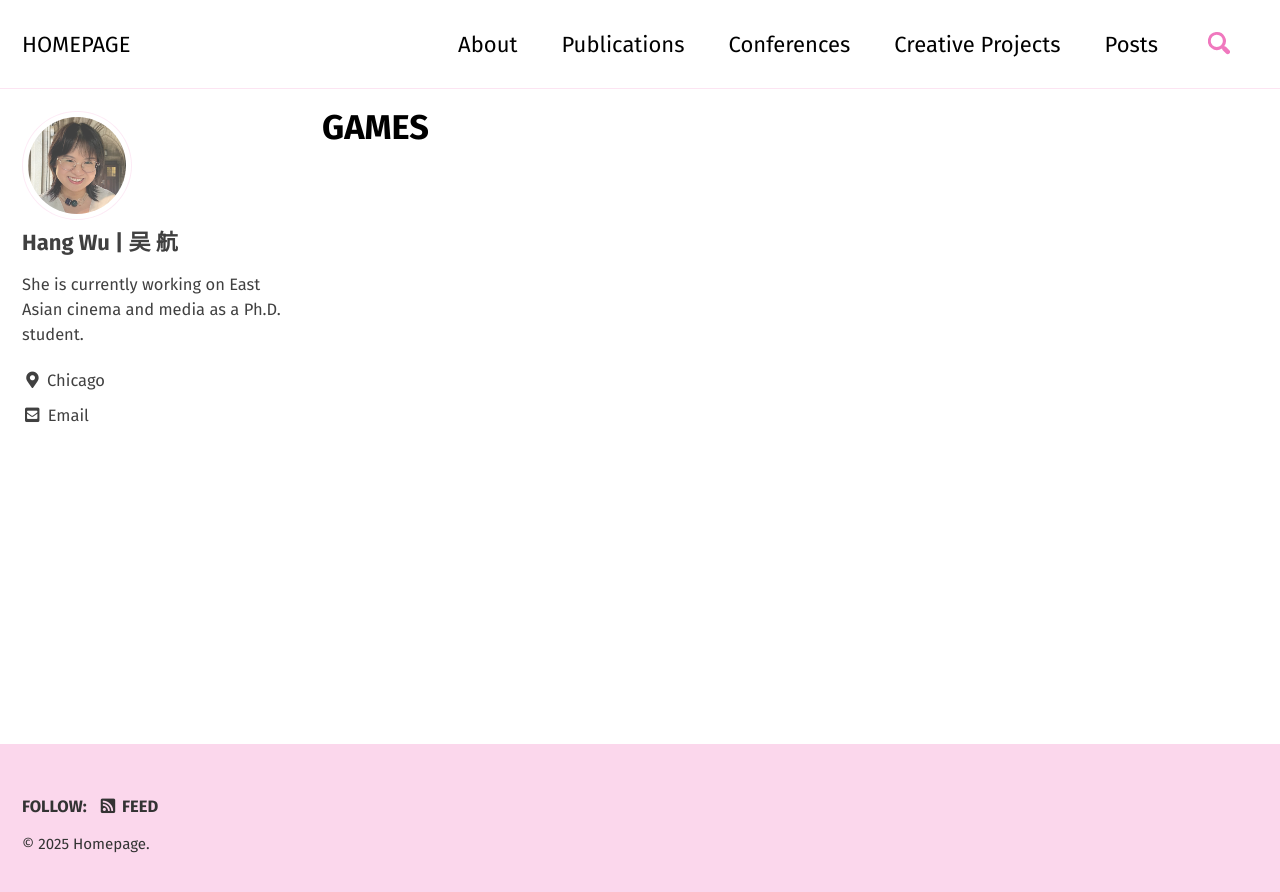
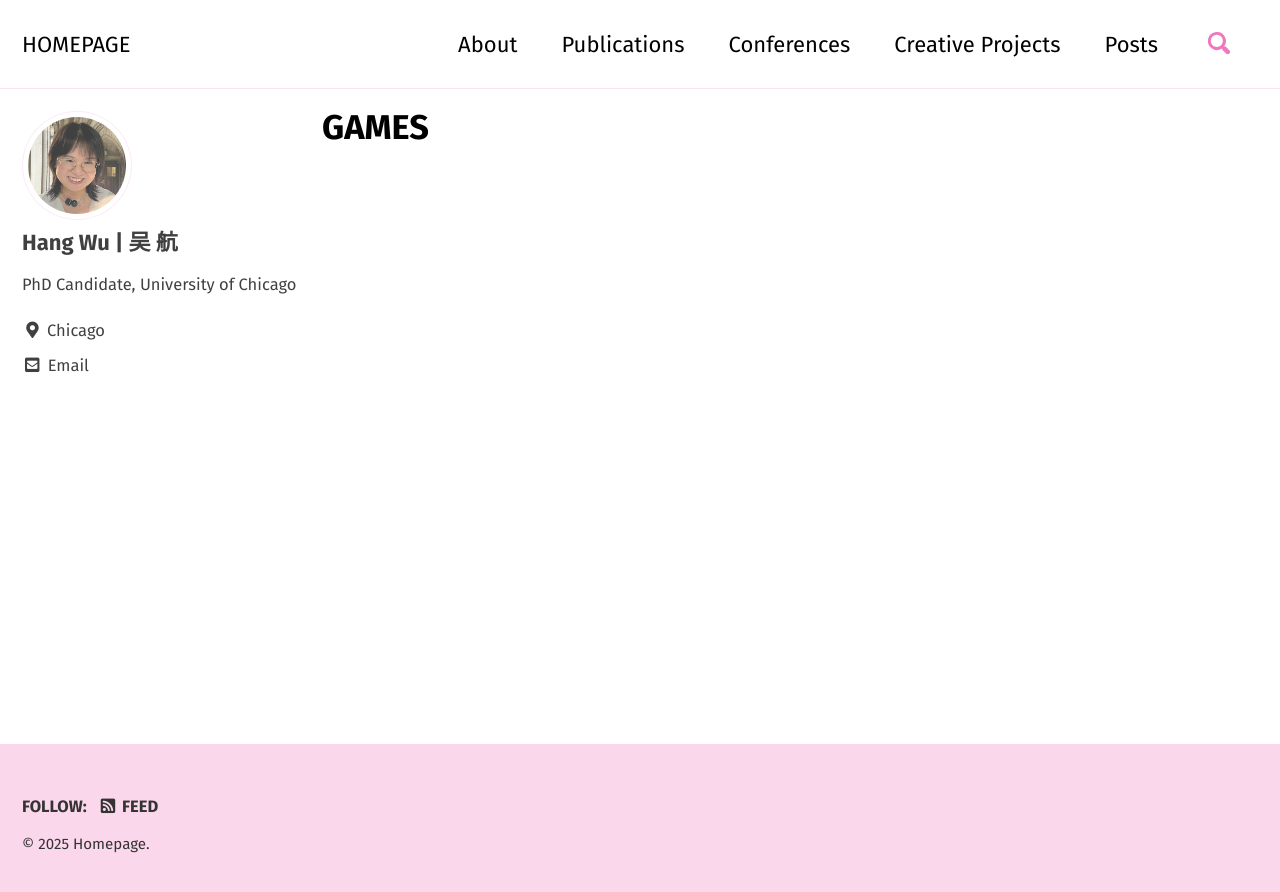
Before and after one commit to hangwu12/homepage, a Jekyll site: the page built from _pages/games.md, in a window 1280 px wide. Shown: the top 892 px of the page. Built offline with Jekyll 4.4.1, drawn with Linux system fonts in a browser that asks for light colours; cached includes are drawn as plain includes.

Commit message:
Update _config.yml

```diff
--- a/_config.yml
+++ b/_config.yml
@@ -106,7 +106,7 @@ analytics:
 author:
   name             : "Hang Wu | 吴 航"
   avatar           : "/assets/images/selfie.png" # path of avatar image, e.g. "/assets/images/bio-photo.jpg"
-  bio              : "She is currently working on East Asian cinema and media as a Ph.D. student."
+  bio              : "PhD Candidate, University of Chicago"
 
   location         : "Chicago"
   # email            :
```
